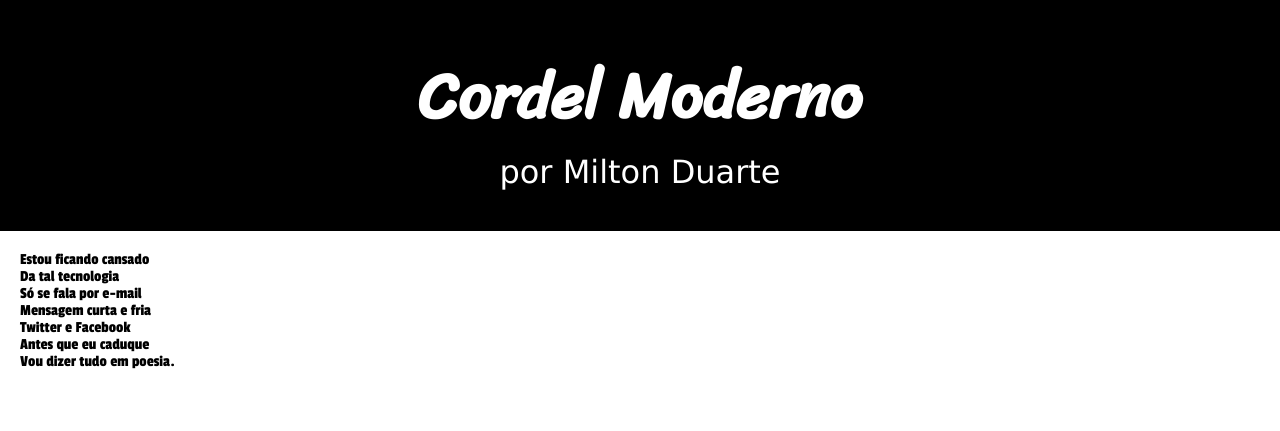
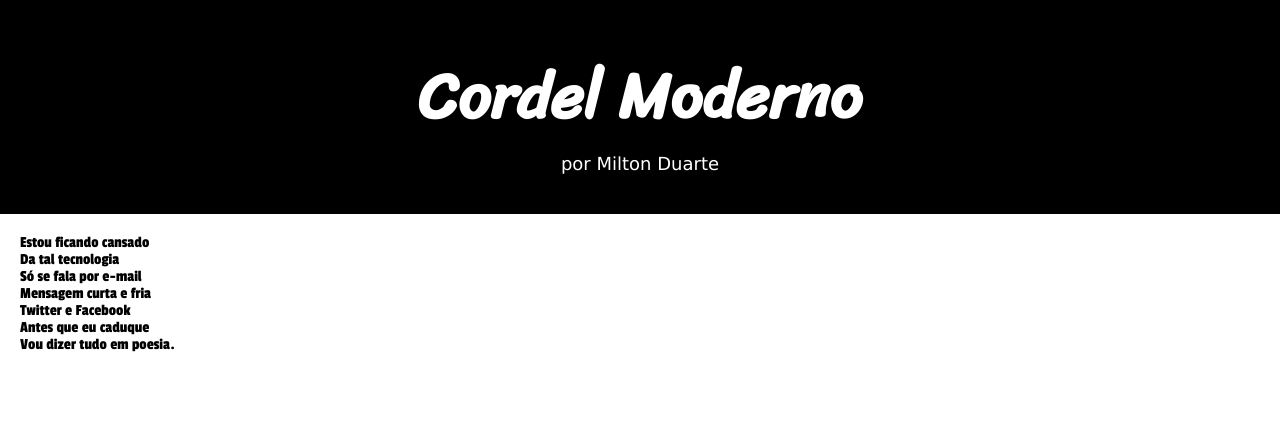
Before and after one commit to oPortela/Curso-HTML-e-CSS, a PHP site: page / in a window 1280 px wide. Shown: the top 431 px of the page. Run offline with PHP 8.4, Linux system fonts and the light colour scheme.

Commit message:
Update style.css

```diff
--- a/desafios/d012/style.css
+++ b/desafios/d012/style.css
@@ -24,12 +24,15 @@ header{
 header > p {
     font-family: Verdana, Geneva, Tahoma, sans-serif;
     font-weight: normal;
+    font-size: large;
+
 }
 
 a {
     text-decoration: none;
     color: white;
     font-family: Verdana, Geneva, Tahoma, sans-serif;
+    font-size: large;
 }
 
 a:hover{
```
